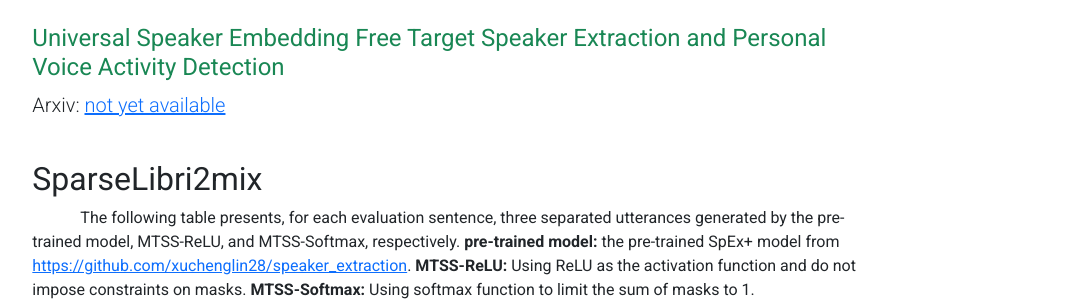
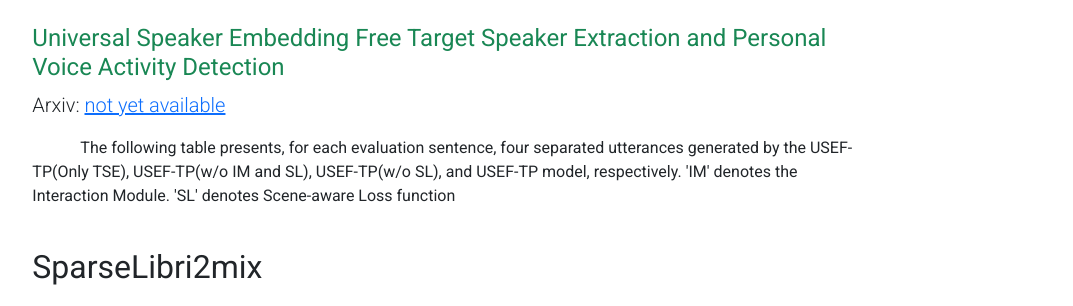
Before and after one commit to ZBang/USEF-TP-demo, a plain HTML site: page index.html in a window 1280 px wide. Shown: the top 306 px of the page, without its empty margins (193-1266 px from the left). Drawn offline with nearby package versions, Linux system fonts and the light colour scheme; some packages are replaced by stand-ins of ours.

Commit message:
Update index.html

```diff
--- a/index.html
+++ b/index.html
@@ -43,13 +43,12 @@
       </p>
       <p class='lead'></p>
 
+      <p>
+        The following table presents, for each evaluation sentence, four separated utterances generated by the USEF-TP(Only TSE), USEF-TP(w/o IM and SL), USEF-TP(w/o SL), and USEF-TP model, respectively. 'IM' denotes the Interaction Module. 'SL' denotes Scene-aware Loss function
+      </p>
+
       <br/>
       <h2>SparseLibri2mix</h2>
-      <p>
-        The following table presents, for each evaluation sentence, three separated utterances generated by the pre-trained model, MTSS-ReLU, and MTSS-Softmax, respectively.
-        <b>pre-trained model:</b> the pre-trained SpEx+ model from <a href=".">https://github.com/xuchenglin28/speaker_extraction</a>. <b>MTSS-ReLU:</b> Using ReLU as the activation function and do not impose constraints on masks. <b>MTSS-Softmax:</b> Using softmax function to limit the sum of masks to 1.
-
-      </p>
       <table class="table table-condensed table-hover">
         <tr>
           <td>Overlap Ration</td>
@@ -146,10 +145,10 @@
 
       <br/>
       <h2>SparseLibri3mix</h2>
-      <p>
+<!--       <p>
         The following table presents, for each evaluation sentence, three separated utterances generated by the SpEX+ model and SD-MTSS model, respectively. The enrollment wave of both models is generated based on the results of the SD model.
 
-      </p>
+      </p>   -->
       <table class="table table-condensed table-hover">
         <tr>
           <td>Overlap Ration</td>
```
